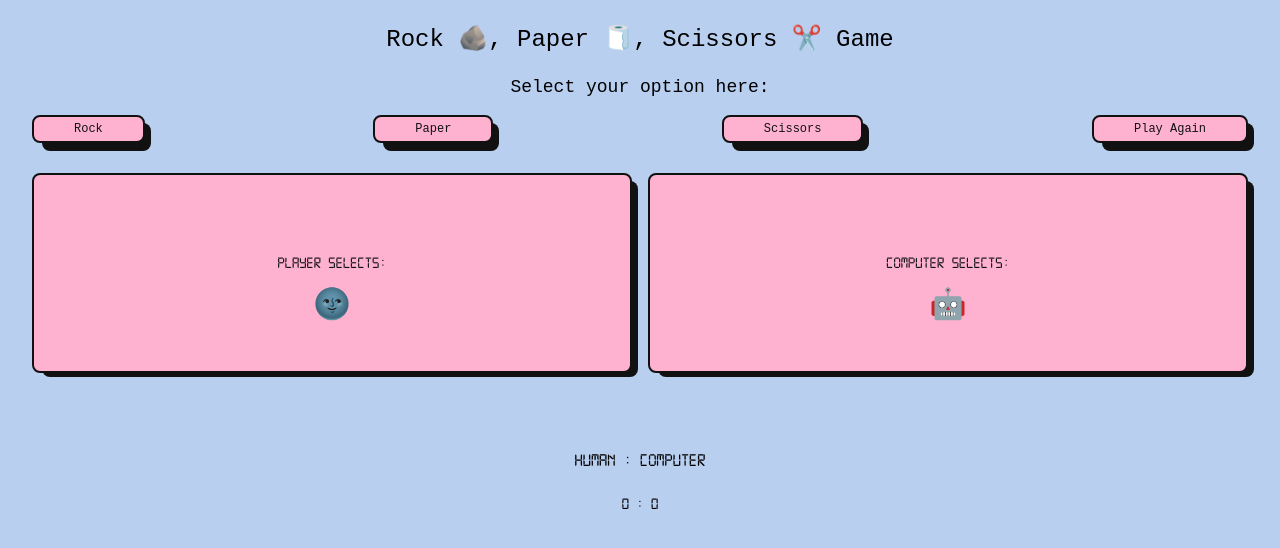
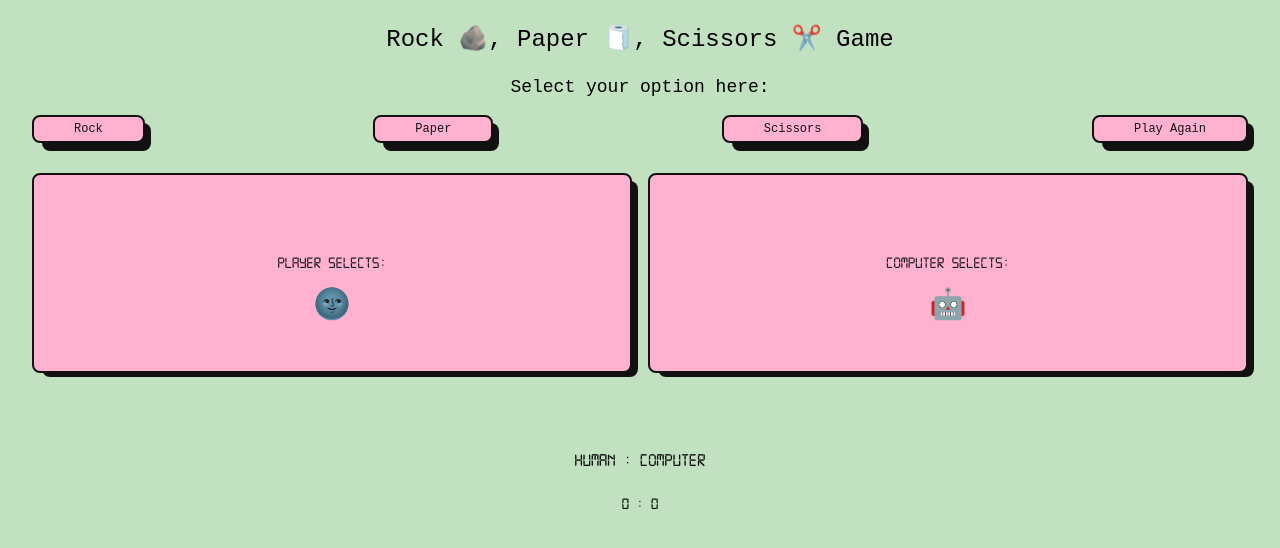
Before and after one commit to thisisadison/odin-js-projects, a plain HTML site: page rock-paper-scissors/index.html in a window 1280 px wide. Drawn offline with Linux system fonts and the light colour scheme.

Commit message:
Update color theme

```diff
--- a/rock-paper-scissors/style.css
+++ b/rock-paper-scissors/style.css
@@ -6,7 +6,7 @@
 }
 
 body {
-    background-color: #B9CFF0;
+    background-color: #C1E1C1;
 }
 
 #title {
```
